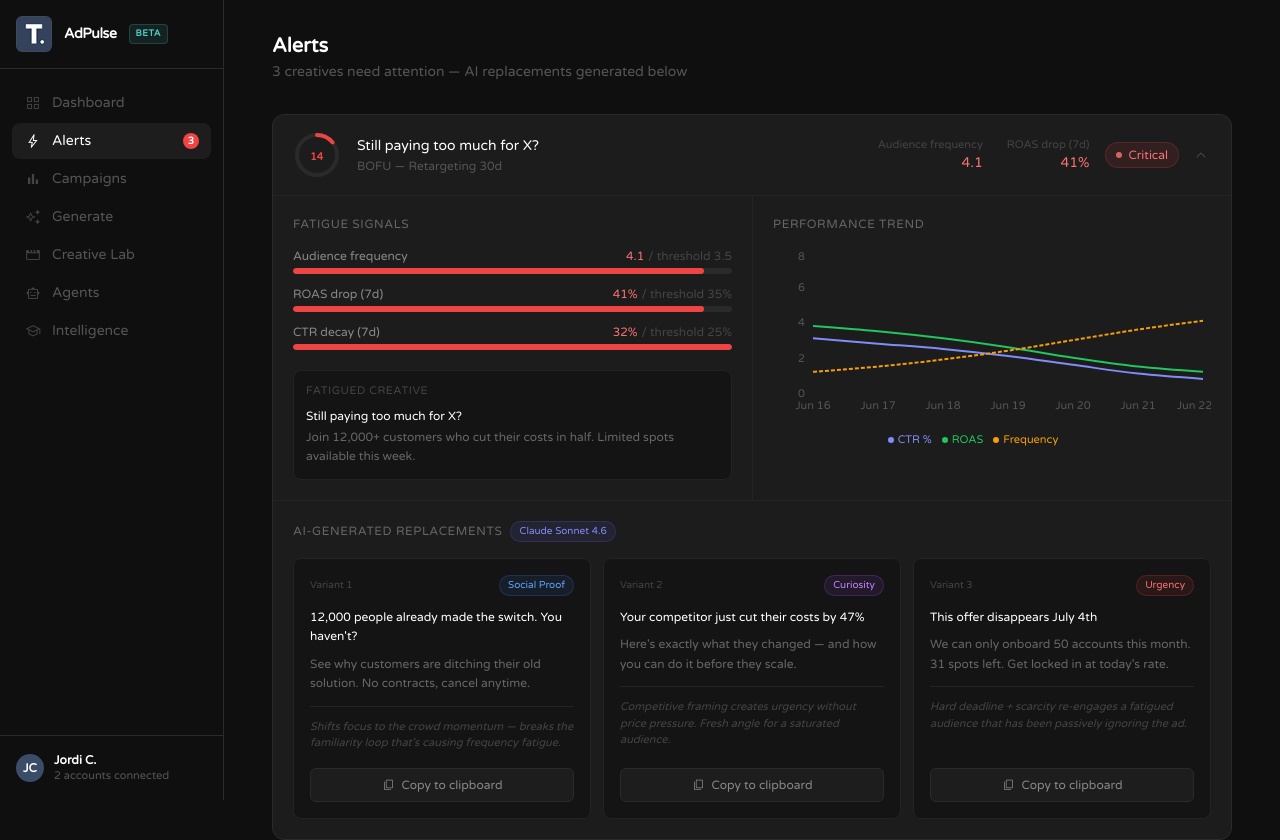
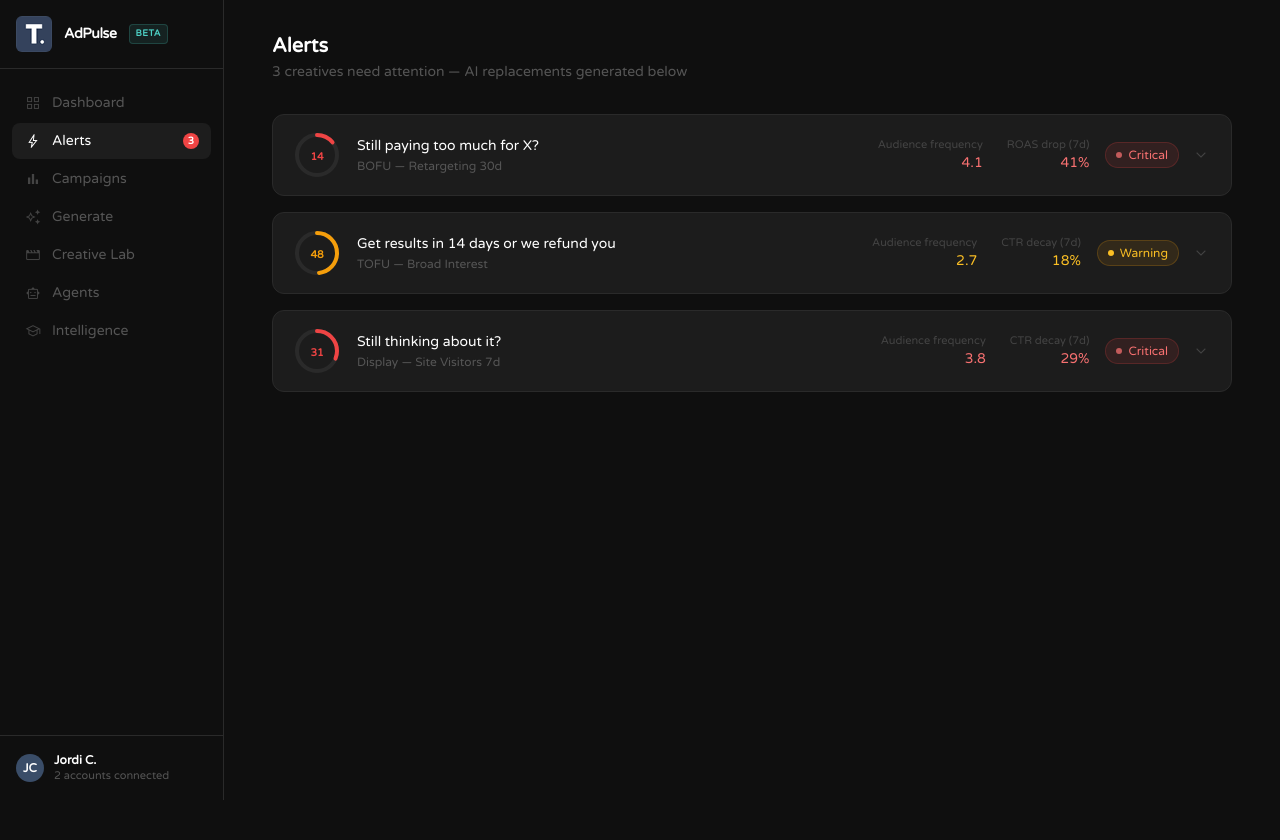
Before and after one commit to jordicabelloo/itstodaymedia-roleproject, a Next.js app in the folder frontend/: page /alerts in a window 1280 px wide. Shown: the top 840 px of the page. After the commit the page ends 800 px from the top, so only its background shows below. Built offline with nearby package versions, Linux system fonts and the light colour scheme.

Commit message:
fix: alerts closed by default, ?open=id param auto-expands target, dashboard links carry id

```diff
--- a/frontend/app/alerts/page.tsx
+++ b/frontend/app/alerts/page.tsx
@@ -1,6 +1,7 @@
 "use client";
 
-import { useState, useCallback } from "react";
+import { useState, useCallback, useEffect, Suspense } from "react";
+import { useSearchParams } from "next/navigation";
 import { CREATIVES } from "@/lib/mock-data";
 import HealthBadge from "@/components/HealthBadge";
 import ScoreRing from "@/components/ScoreRing";
@@ -22,9 +23,25 @@ const HOOK_COLOR: Record<string, string> = {
 };
 
 export default function AlertsPage() {
+  return <Suspense><AlertsInner /></Suspense>;
+}
+
+function AlertsInner() {
   const fatigued = CREATIVES.filter((c) => c.health_status !== "healthy");
-  const [expanded, setExpanded] = useState<string | null>(fatigued[0]?.id ?? null);
+  const searchParams = useSearchParams();
+  const [expanded, setExpanded] = useState<string | null>(null);
   const [copied, setCopied] = useState<string | null>(null);
+
+  // Open the alert specified in ?open= on mount, else start closed
+  useEffect(() => {
+    const openId = searchParams.get("open");
+    if (openId && fatigued.find((c) => c.id === openId)) {
+      setExpanded(openId);
+      setTimeout(() => {
+        document.getElementById(`alert-${openId}`)?.scrollIntoView({ behavior: "smooth", block: "start" });
+      }, 80);
+    }
+  }, [searchParams]); // eslint-disable-line
 
   const copyToClipboard = useCallback((text: string, key: string) => {
     navigator.clipboard.writeText(text).then(() => {
@@ -46,7 +63,7 @@ export default function AlertsPage() {
         {fatigued.map((creative) => {
           const isOpen = expanded === creative.id;
           return (
-            <div key={creative.id} className="bg-[#1c1c1c] border border-[#2a2a2a] rounded-xl overflow-hidden">
+            <div key={creative.id} id={`alert-${creative.id}`} className="bg-[#1c1c1c] border border-[#2a2a2a] rounded-xl overflow-hidden">
               {/* Header row */}
               <button
                 className="w-full flex items-center gap-4 px-5 py-4 hover:bg-white/[0.02] transition-colors text-left"
--- a/frontend/app/page.tsx
+++ b/frontend/app/page.tsx
@@ -110,7 +110,10 @@ export default function Dashboard() {
               <strong>{ACCOUNT_STATS.critical_count} creatives</strong> are in critical fatigue — estimated wasted spend: <strong>$680/day</strong>
             </span>
           </div>
-          <Link href="/alerts" className="text-xs text-red-400 hover:text-red-300 font-medium underline underline-offset-2">
+          <Link
+            href={`/alerts?open=${sorted.find((c) => c.health_status === "critical")?.id ?? ""}`}
+            className="text-xs text-red-400 hover:text-red-300 font-medium underline underline-offset-2"
+          >
             View replacements
           </Link>
         </div>
@@ -127,7 +130,9 @@ export default function Dashboard() {
           {sorted.map((creative) => (
             <Link
               key={creative.id}
-              href={`/creative/${creative.id}`}
+              href={creative.health_status !== "healthy"
+                ? `/alerts?open=${creative.id}`
+                : `/creative/${creative.id}`}
               className="flex items-center gap-5 px-5 py-4 hover:bg-white/[0.02] transition-colors group"
             >
               {/* Score ring */}
```
